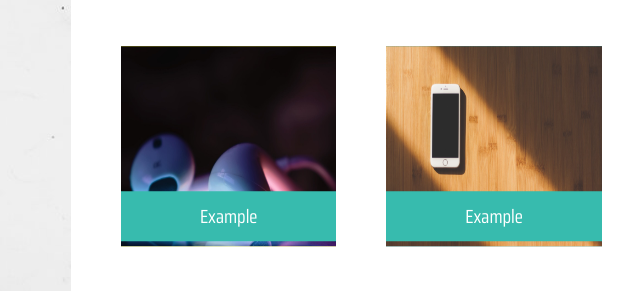
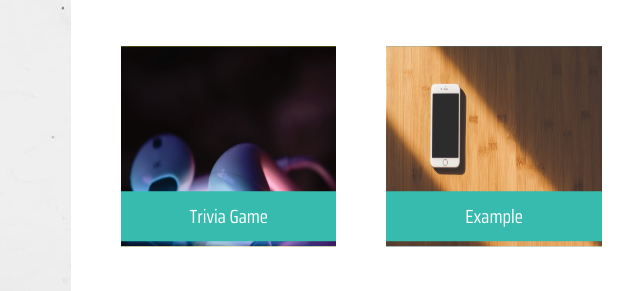
Before and after one commit to wick7/Responsive-Portfolio, a plain HTML site: page portfolio.html in a window 1280 px wide. Shown: the part 489-780 px from the top of the page, 185-825 px from the left. Drawn offline with Linux system fonts and the light colour scheme.

Commit message:
update - added Trivia Game

```diff
--- a/portfolio.html
+++ b/portfolio.html
@@ -34,7 +34,7 @@
                     <hr>
                     <a href="https://wick7.github.io/Word-Guess-Game/" target="__blank"><div class="card" id="card-1"><div class="banner">Riddle Game</div></div></a>
                    <a href="https://wick7.github.io/unit-4-game/" target="__blank"><div class="card" id="card-2"><div class="banner">Glasses Game</div></div></a>
-                    <div class="card" id="card-3"><div class="banner">Example</div></div>
+                   <a href="https://wick7.github.io/TriviaGame/" target="__blank"><div class="card" id="card-3"><div class="banner">Trivia Game</div></div></a>
                     <div class="card" id="card-4"><div class="banner">Example</div></div>
                     <div class="card" id="card-5"><div class="banner">Example</div></div>
                 </div>
```
